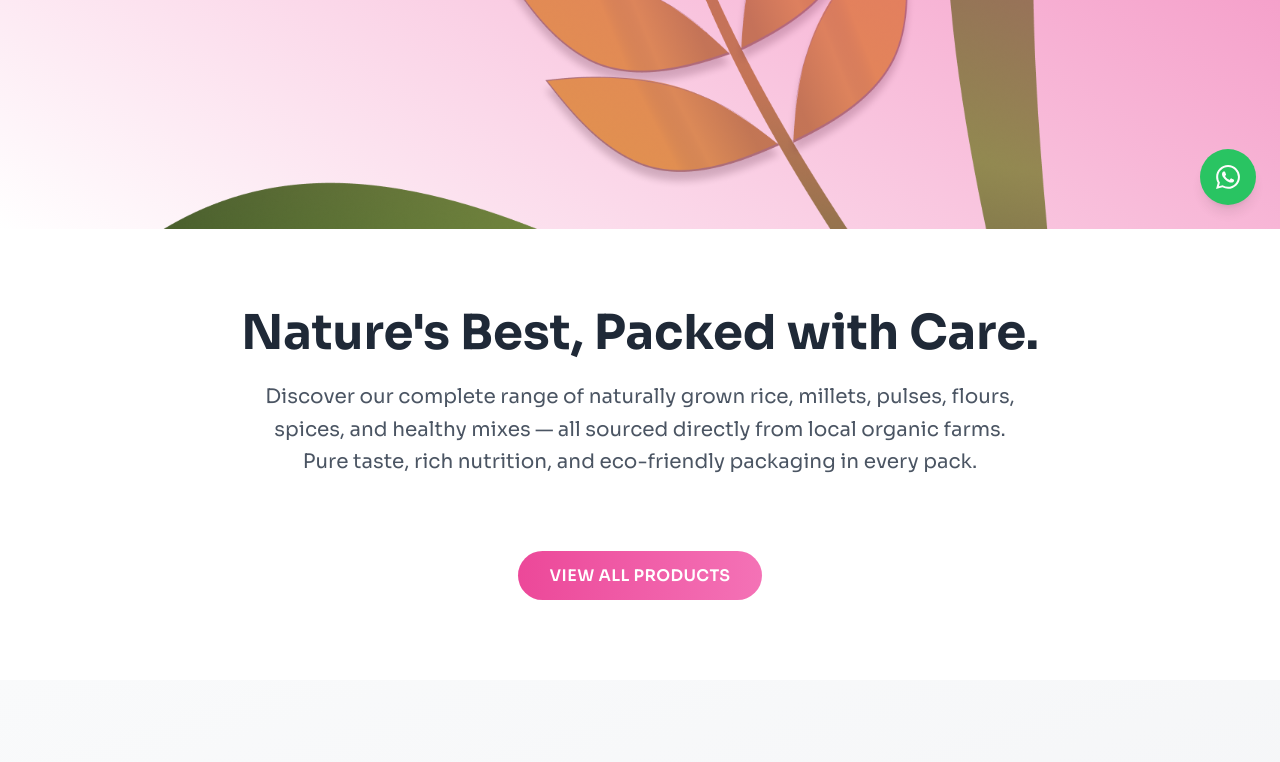
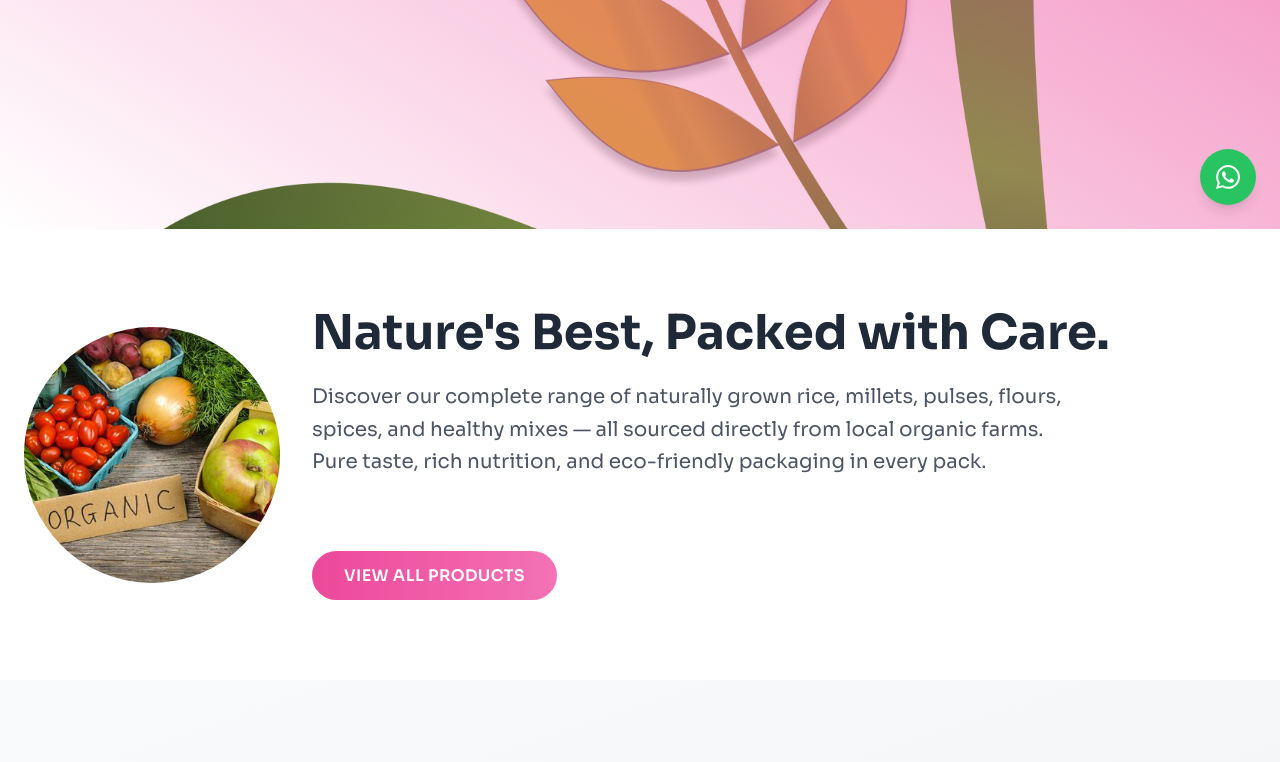
Before and after one commit to muthuecoproducts-crypto/muthu-eco-products, a React (Vite) app: page / in a window 1280 px wide. Shown: the part 571-1333 px from the top of the page. Built offline with nearby package versions, Linux system fonts and the light colour scheme.

Commit message:
updated version

```diff
--- a/src/pages/Home.jsx
+++ b/src/pages/Home.jsx
@@ -57,9 +57,16 @@ const Home = () => {
 
       {/* Nature's Best Section */}
       <section className="section-padding bg-white">
-        <div className="max-w-7xl mx-auto px-6 text-center">
+        <div className="max-w-7xl mx-auto px-6">
+          <div className="flex items-center gap-8">
+            <img
+              src="/images/home.png"
+              alt="Organic Products"
+              className="w-64 h-64 rounded-full object-cover flex-shrink-0 hidden md:block"
+            />
+            <div className="text-center md:text-left flex-1">
               <h2 className="section-title">Nature's Best, Packed with Care.</h2>
-          <p className="section-subtitle max-w-3xl mx-auto">
+              <p className="section-subtitle max-w-3xl md:mx-0 mx-auto">
                 Discover our complete range of naturally grown rice, millets, pulses, flours, spices, and healthy mixes — all sourced directly from local organic farms. Pure taste, rich nutrition, and eco-friendly packaging in every pack.
               </p>
               <Link
@@ -68,6 +75,8 @@ const Home = () => {
               >
                 View All Products
               </Link>
+            </div>
+          </div>
         </div>
       </section>
 
```
Lines whose indentation alone changed are shown as unchanged.
